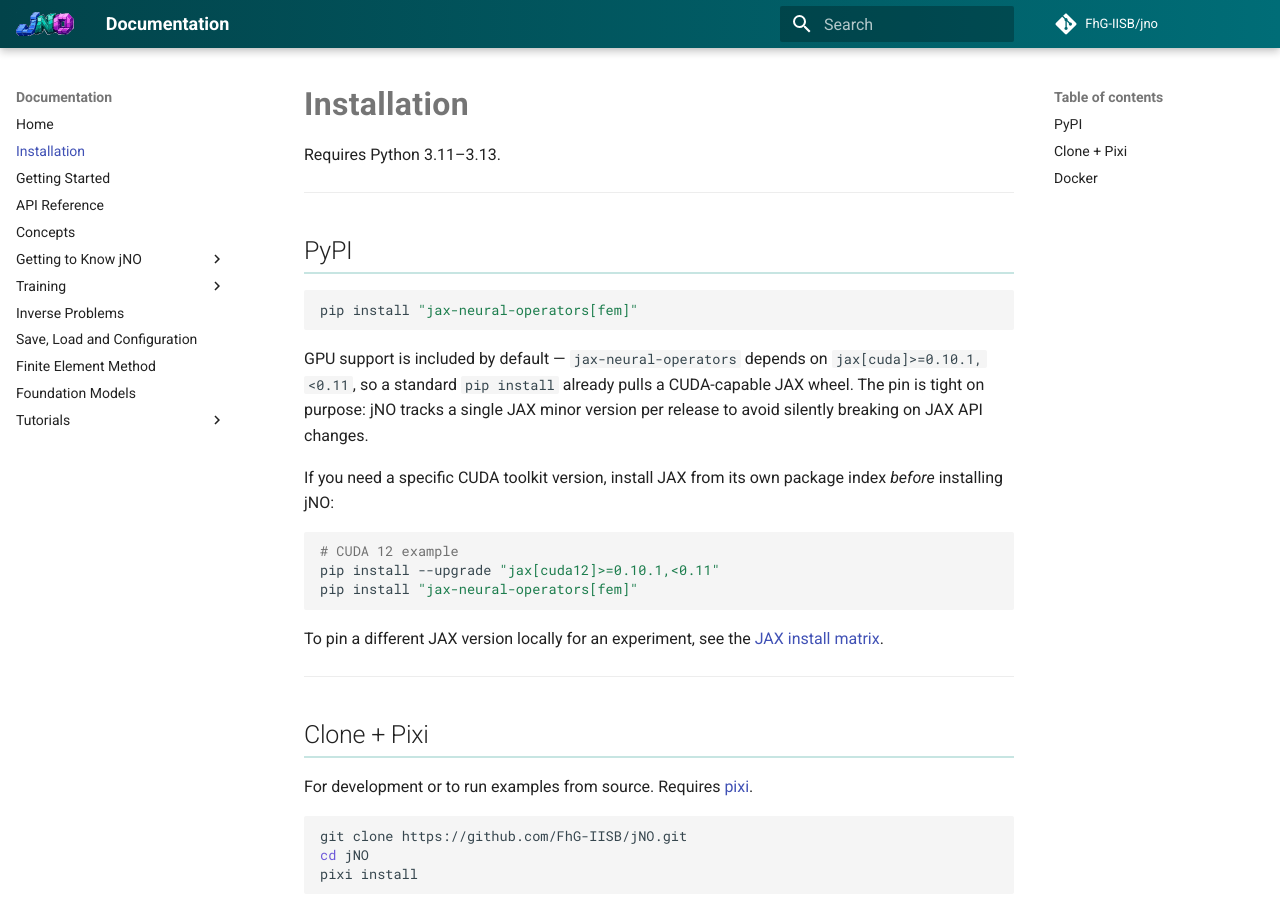
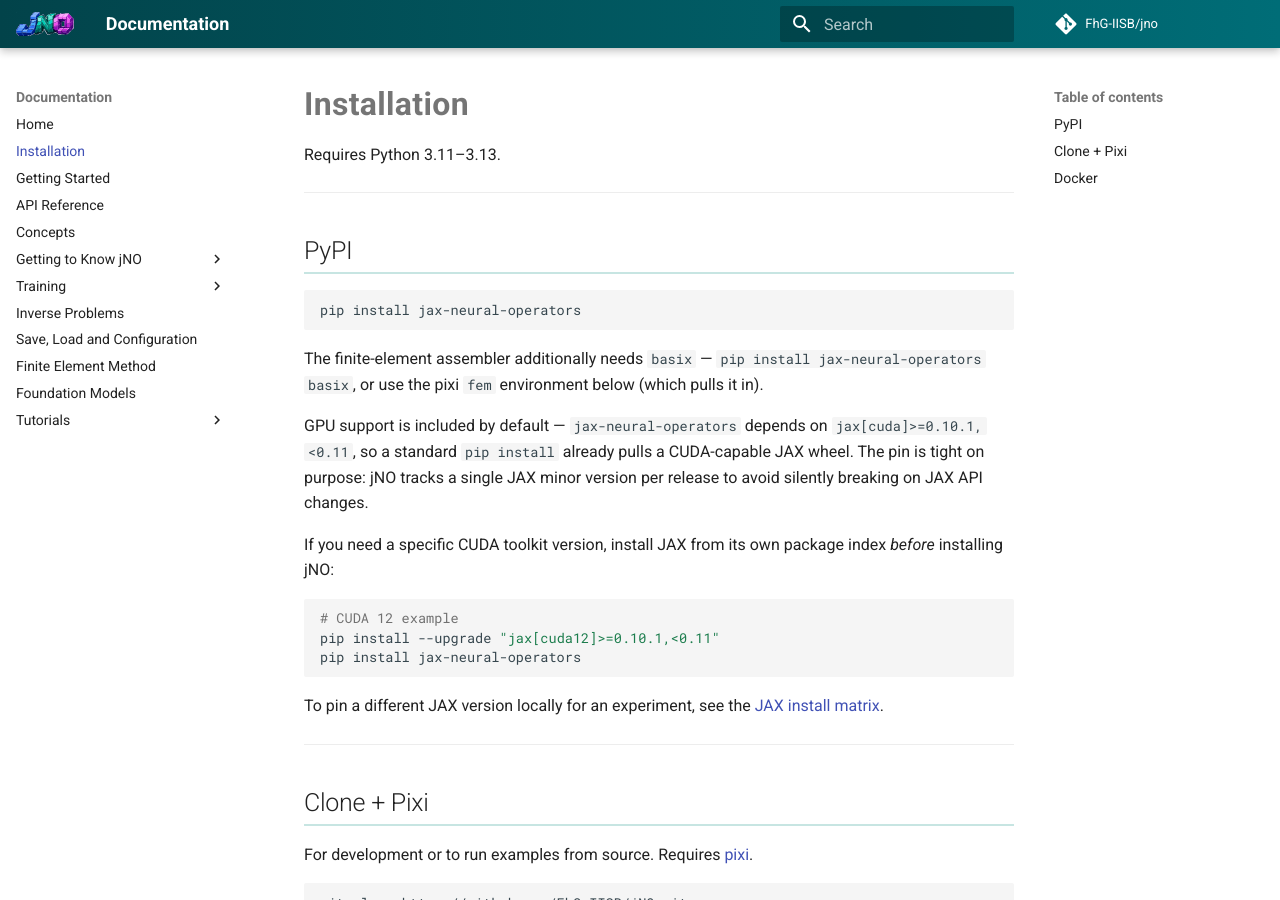
Before and after one commit to FhG-IISB/jNO, an MkDocs documentation site: the page built from docs/Installation.md, in a window 1280 px wide and 900 px high. Built offline with MkDocs 1.6.1 and Material for MkDocs 9.7.7, drawn with Linux system fonts in a browser that asks for light colours; comment, search, counter and statistics services are not loaded.

Commit message:
docs(install): drop the stale [fem] pip extra (item 11)
There is no 'fem' pip extra (it's a pixi dependency-group), so
pip install '...[fem]' is invalid. Use the base install; note the FEM
assembler additionally needs basix (pip install ... basix, or the pixi fem env).

````diff
--- a/docs/Installation.md
+++ b/docs/Installation.md
@@ -7,8 +7,11 @@ Requires Python 3.11–3.13.
 ## PyPI
 
 ```bash
-pip install "jax-neural-operators[fem]"
+pip install jax-neural-operators
 ```
+
+The finite-element assembler additionally needs `basix` — `pip install jax-neural-operators basix`,
+or use the pixi `fem` environment below (which pulls it in).
 
 GPU support is included by default — `jax-neural-operators` depends on
 `jax[cuda]>=0.10.1,<0.11`, so a standard `pip install` already pulls a
@@ -22,7 +25,7 @@ package index *before* installing jNO:
 ```bash
 # CUDA 12 example
 pip install --upgrade "jax[cuda12]>=0.10.1,<0.11"
-pip install "jax-neural-operators[fem]"
+pip install jax-neural-operators
 ```
 
 To pin a different JAX version locally for an experiment, see the
````
